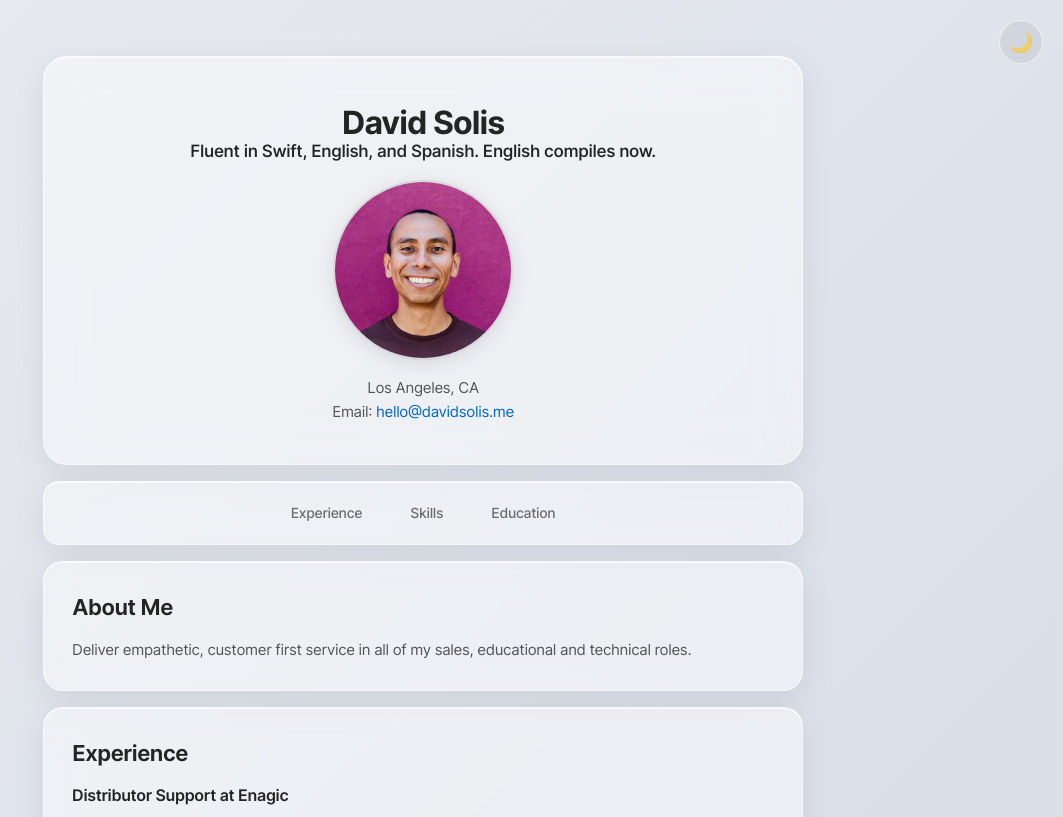
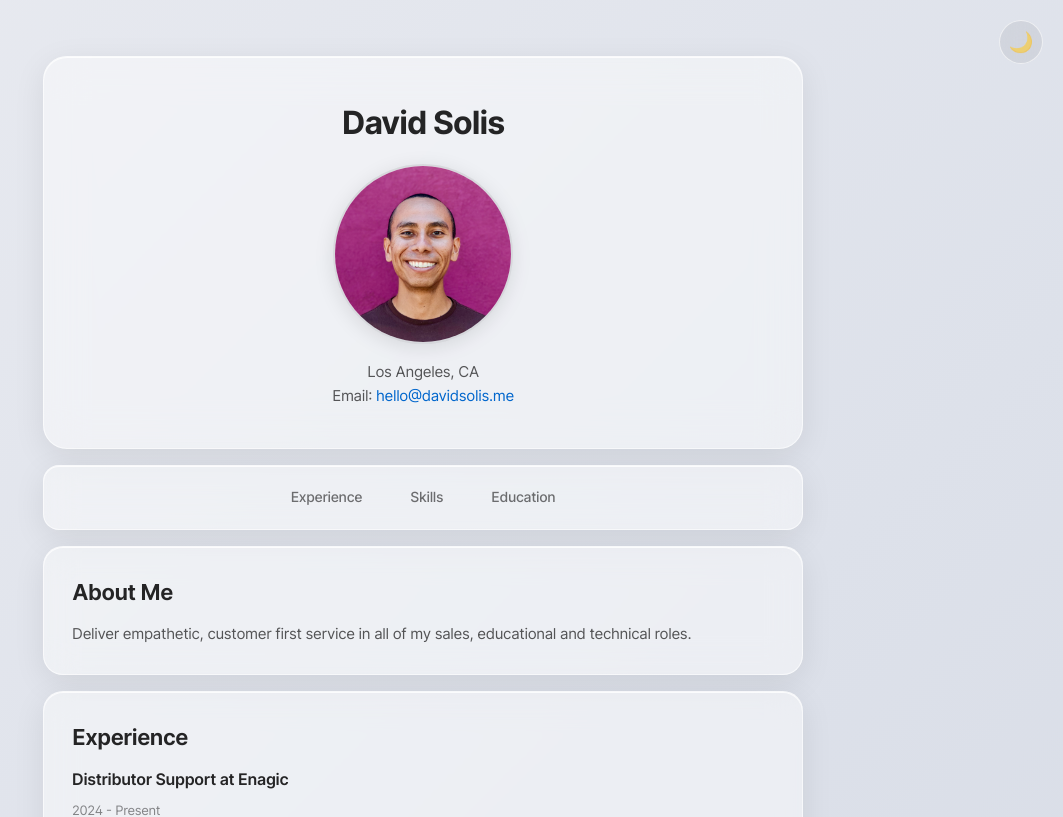
Before and after one commit to soliskit/portfolio, a Next.js app: page / in a window 1280 px wide. Shown: the top 817 px of the page, without its empty margins (217-1280 px from the left). Built offline with nearby package versions, Linux system fonts and the light colour scheme.

Commit message:
Remove headline from header

```diff
--- a/components/Header.js
+++ b/components/Header.js
@@ -4,9 +4,6 @@ export default function Header() {
   return (
     <header className={styles.header}>
       <h1>David Solis</h1>
-      <p className={styles.tagline}>
-        Fluent in Swift, English, and Spanish. English compiles now.
-      </p>
       <img
         src="/images/maya.png"
         alt="David Solis"
```
